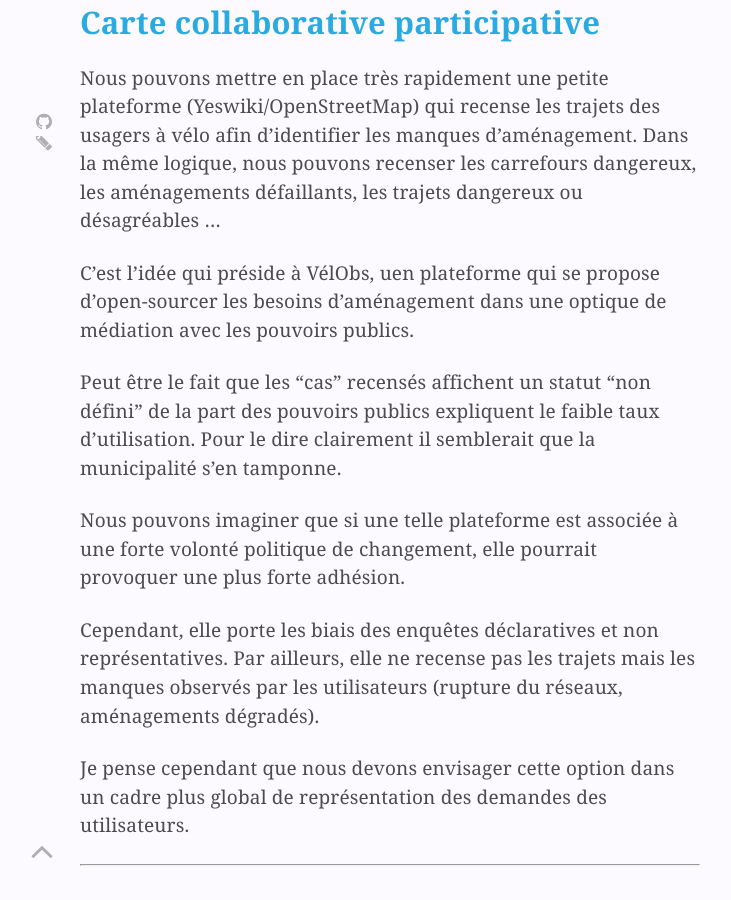
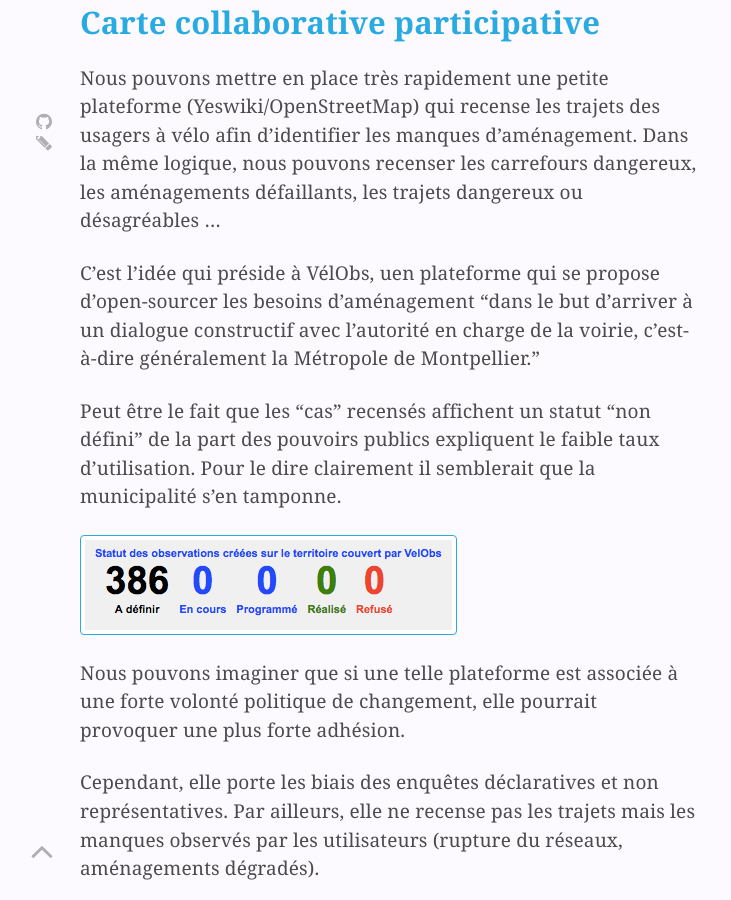
Before and after one commit to edacook/Nous-Sommes, a Jekyll site: the page built from Nos-pistes.md, in a window 1280 px wide and 900 px high, scrolled down 1482 px. Shown: the whole window, without its empty margins (250-981 px from the left). Built offline with Jekyll 4.4.1, drawn with Linux system fonts in a browser that asks for light colours.

Commit message:
Ajout image

```diff
--- a/Nos-pistes.md
+++ b/Nos-pistes.md
@@ -30,9 +30,11 @@ C'est la même logique que nous allons déployer pour toutes les questions d'env
 
 Nous pouvons mettre en place très rapidement une petite plateforme (Yeswiki/OpenStreetMap) qui recense les trajets des usagers à vélo afin d'identifier les manques d'aménagement. Dans la même logique, nous pouvons recenser les carrefours dangereux, les aménagements défaillants, les trajets dangereux ou désagréables ...
 
-C'est l'idée qui préside à VélObs, uen plateforme qui se propose d'open-sourcer les besoins d'aménagement dans une optique de médiation avec les pouvoirs publics.
+C'est l'idée qui préside à VélObs, uen plateforme qui se propose d'open-sourcer les besoins d'aménagement "dans le but d’arriver à un dialogue constructif avec l’autorité en charge de la voirie, c’est-à-dire généralement la Métropole de Montpellier."
 
 Peut être le fait que les "cas" recensés affichent un statut "non défini" de la part des pouvoirs publics expliquent le faible taux d'utilisation. Pour le dire clairement il semblerait que la municipalité s'en tamponne.
+
+![Leur pistes](https://github.com/edacook/Nous-Sommes/blob/master/assets/Observations.png)
 
 Nous pouvons imaginer que si une telle plateforme est associée à une forte volonté politique de changement, elle pourrait provoquer une plus forte adhésion.
 
```
